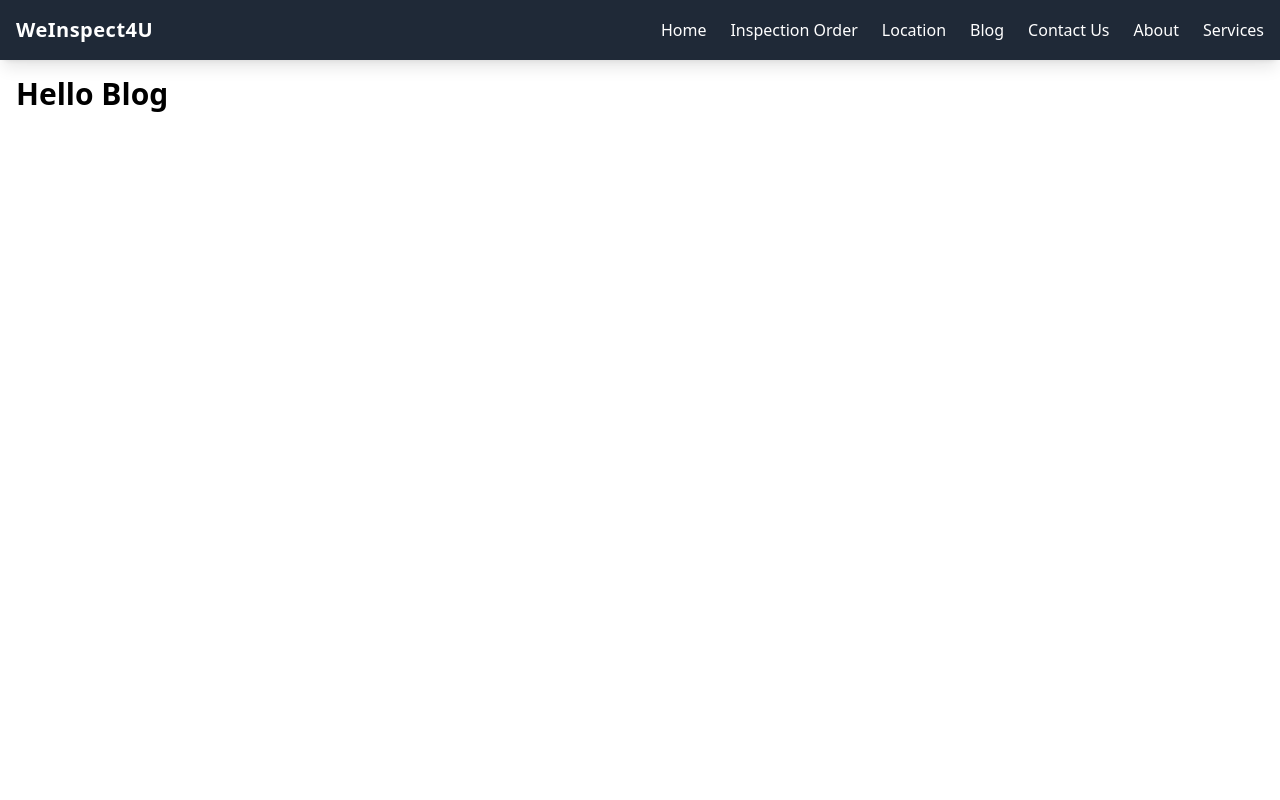
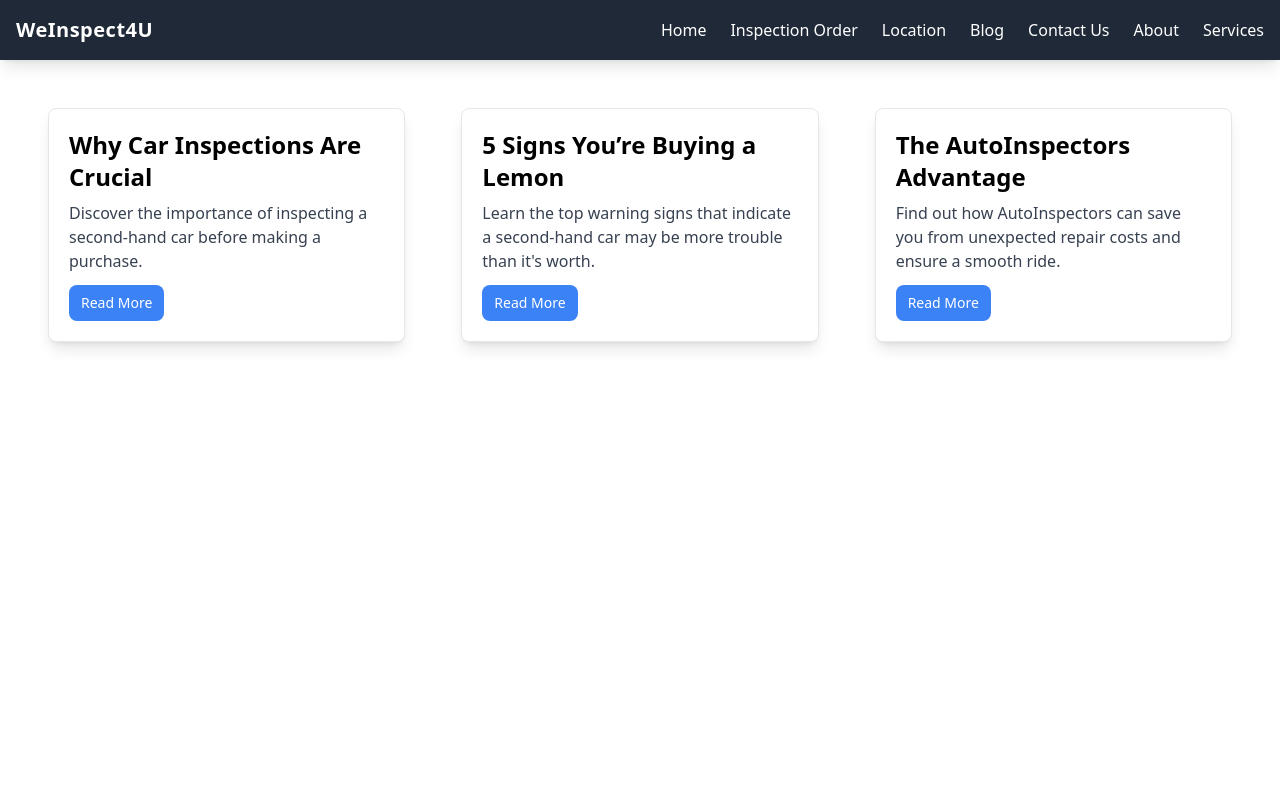
Before and after one commit to hamzam2mhs/AutoInspectors, a React (Vite) app in the folder frontend/: page /blog in a window 1280 px wide. Shown: the top 800 px of the page. Built offline with nearby package versions, Linux system fonts and the light colour scheme.

Commit message:
blog section added

```diff
--- a/frontend/src/App.jsx
+++ b/frontend/src/App.jsx
@@ -1,41 +1,28 @@
 import React from "react";
 import { BrowserRouter as Router, Route, Routes } from "react-router-dom";
 import Navbar from "./components/Navbar/Navbar";
-import Home from "./components/Home/Home"; // Home page with Carousel, About, Services, etc.
+import Home from "./components/Home/Home";
 import VehicleInspectionForm from "./components/vehicle-inspection/vehicleform";
 import ContactForm from "./components/ContactForm/ContactForm";
-import Footer from "./components/Footer/Footer"; // Corrected "from" typo
+import Footer from "./components/Footer/Footer";
+import Blog from "./components/Blog/Blog"; // Updated Blog import
 
-// Inspection order route shows the Vehicle Inspection Form
 const InspectionOrder = () => <VehicleInspectionForm />;
-
-// Placeholder components for other routes
 const Location = () => <h1 className="text-3xl font-bold">Hello Location</h1>;
-const Blog = () => <h1 className="text-3xl font-bold">Hello Blog</h1>;
 
 const App = () => {
   return (
     <Router>
       <div>
-        {/* Navbar component */}
         <Navbar />
-
         <div className="p-4 min-h-screen">
           <Routes>
-            {/* Home route with full homepage content */}
             <Route path="/" element={<Home />} />
-
-            {/* Inspection order route */}
             <Route path="/inspection" element={<InspectionOrder />} />
-
-            {/* Location and Blog placeholders */}
             <Route path="/location" element={<Location />} />
-            <Route path="/blog" element={<Blog />} />
-
-            {/* Contact page */}
+            {/* Blog main route */}
+            <Route path="/blog/*" element={<Blog />} />
             <Route path="/contact" element={<ContactForm />} />
-
-            {/* 404 Route */}
             <Route
               path="*"
               element={
@@ -44,8 +31,6 @@ const App = () => {
             />
           </Routes>
         </div>
-
-        {/* Footer component */}
         <Footer />
       </div>
     </Router>
--- /dev/null
+++ b/frontend/src/components/Blog/BlogCard.jsx
@@ -0,0 +1,21 @@
+import React from "react";
+import { Link } from "react-router-dom";
+
+const BlogCard = ({ id, title, description }) => {
+  return (
+    <div className="max-w-sm bg-white border border-gray-200 rounded-lg shadow-lg m-4">
+      <div className="p-5">
+        <h2 className="text-2xl font-bold mb-2">{title}</h2>
+        <p className="mb-3 text-gray-700">{description}</p>
+        <Link
+          to={`/blog/${id}`}
+          className="inline-flex items-center px-3 py-2 text-sm font-medium text-center text-white bg-blue-500 rounded-lg hover:bg-blue-600"
+        >
+          Read More
+        </Link>
+      </div>
+    </div>
+  );
+};
+
+export default BlogCard;
--- /dev/null
+++ b/frontend/src/components/Blog/BlogList.jsx
@@ -0,0 +1,35 @@
+import React from "react";
+import BlogCard from "./BlogCard"; // BlogCard component
+
+const BlogList = () => {
+  const blogs = [
+    {
+      id: 1,
+      title: "Why Car Inspections Are Crucial",
+      description:
+        "Discover the importance of inspecting a second-hand car before making a purchase.",
+    },
+    {
+      id: 2,
+      title: "5 Signs You’re Buying a Lemon",
+      description:
+        "Learn the top warning signs that indicate a second-hand car may be more trouble than it's worth.",
+    },
+    {
+      id: 3,
+      title: "The AutoInspectors Advantage",
+      description:
+        "Find out how AutoInspectors can save you from unexpected repair costs and ensure a smooth ride.",
+    },
+  ];
+
+  return (
+    <div className="grid grid-cols-1 md:grid-cols-2 lg:grid-cols-3 gap-6">
+      {blogs.map((blog) => (
+        <BlogCard key={blog.id} {...blog} />
+      ))}
+    </div>
+  );
+};
+
+export default BlogList;
--- /dev/null
+++ b/frontend/src/components/Blog/BlogPost.jsx
@@ -0,0 +1,34 @@
+import React from "react";
+import { useParams } from "react-router-dom";
+
+const BlogPost = () => {
+  const { id } = useParams();
+  const blogPosts = {
+    1: {
+      title: "Why Car Inspections Are Crucial",
+      content:
+        "When buying a second-hand car, inspection is essential to avoid costly repairs...",
+    },
+    2: {
+      title: "5 Signs You’re Buying a Lemon",
+      content:
+        "Buying a used car can save you money, but if you're not careful, you might end up with a lemon...",
+    },
+    3: {
+      title: "The AutoInspectors Advantage",
+      content:
+        "AutoInspectors provide detailed car inspections that can help you make informed decisions when buying a second-hand car...",
+    },
+  };
+
+  const blog = blogPosts[id];
+
+  return (
+    <div className="p-6 max-w-4xl mx-auto">
+      <h1 className="text-4xl font-bold mb-4">{blog.title}</h1>
+      <p className="text-gray-700 text-lg">{blog.content}</p>
+    </div>
+  );
+};
+
+export default BlogPost;
--- /dev/null
+++ b/frontend/src/components/Blog/blog.jsx
@@ -0,0 +1,20 @@
+import React from "react";
+import { Routes, Route } from "react-router-dom";
+import BlogList from "./BlogList.jsx"; // Blog list component showing blog cards
+import BlogPost from "./BlogPost"; // Blog post component for full post
+
+const Blog = () => {
+  return (
+    <div className="p-4">
+      {/* Nested routing for blog section */}
+      <Routes>
+        {/* Route to display the list of blogs */}
+        <Route path="/" element={<BlogList />} />
+        {/* Route to display a specific blog post */}
+        <Route path="/:id" element={<BlogPost />} />
+      </Routes>
+    </div>
+  );
+};
+
+export default Blog;
```
